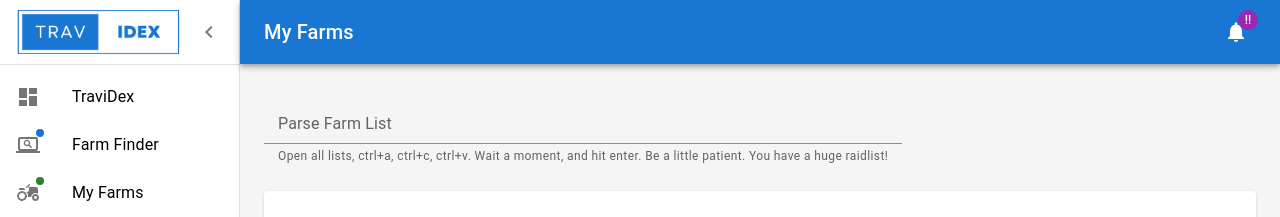
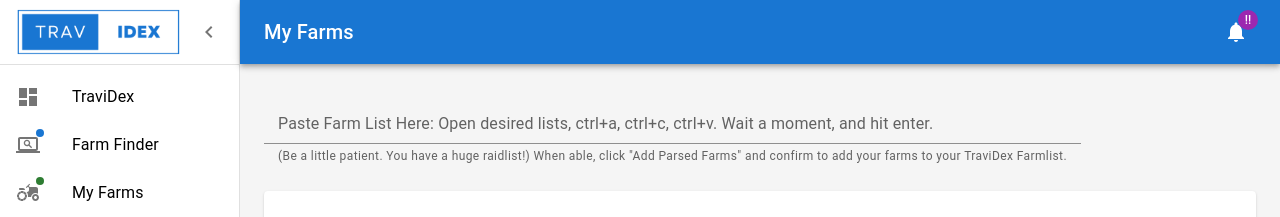
Before and after one commit to Fern-Ali/TraviDash, a React (Create React App) app: page /farms in a window 1280 px wide. Shown: the top 217 px of the page. Built offline with nearby package versions, Linux system fonts and the light colour scheme; no server answers.

Commit message:
Changed helper text for insctrustion

```diff
--- a/src/pages/Farms.js
+++ b/src/pages/Farms.js
@@ -189,9 +189,12 @@
                     <Grid item xs={12} md={4} lg={12}>
                         <form onSubmit={handleSubmitFarmList} id="parsingForm">
                         <FormControl>
-                            <InputLabel htmlFor="my-input">Parse Farm List</InputLabel>
+                            <InputLabel htmlFor="my-input">Paste Farm List Here: Open desired lists, ctrl+a, ctrl+c, ctrl+v. Wait a moment, and hit enter. </InputLabel>
                             <Input onPaste={handlePaste} type="text" id="parseMe" autoComplete="no" aria-describedby="my-helper-text" />
-                            <FormHelperText id="my-helper-text">Open all lists, ctrl+a, ctrl+c, ctrl+v. Wait a moment, and hit enter. Be a little patient. You have a huge raidlist!</FormHelperText>
+                                <FormHelperText id="my-helper-text">
+
+                                    (Be a little patient. You have a huge raidlist!)
+                                    When able, click "Add Parsed Farms" and confirm to add your farms to your TraviDex Farmlist.</FormHelperText>
                             </FormControl>
                         </form>
                     </Grid>
```
